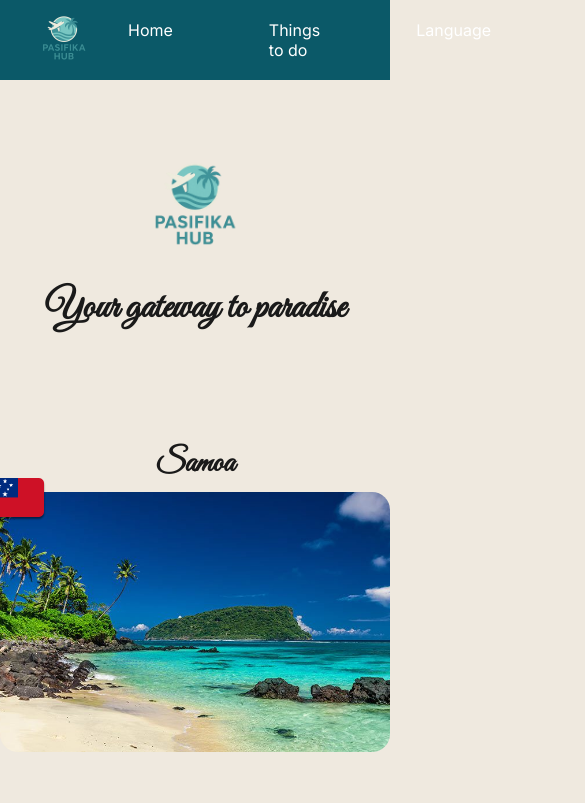
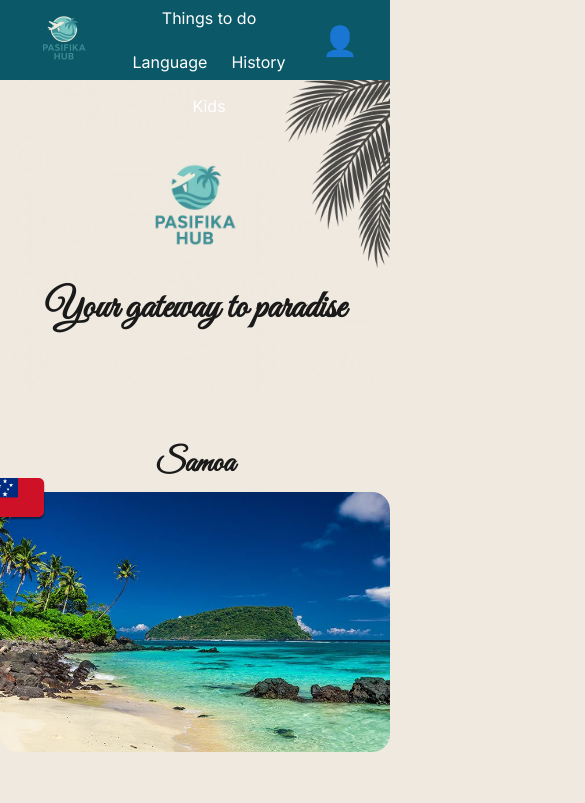
Before and after one commit to jjooeew/Pasifika_Travel_Hub, a React (Create React App) app in the folder frontend-web/: page / in a window 390 px wide. Shown: the top 803 px of the page, 585 px wide, since content can reach past the window. Built offline with nearby package versions, Linux system fonts and the light colour scheme.

Commit message:
Added background patterns

```diff
--- a/frontend-web/src/App.js
+++ b/frontend-web/src/App.js
@@ -1,19 +1,28 @@
+
 import { BrowserRouter, Routes, Route } from 'react-router-dom';
-import  NavBar from './components/NavBar/NavBar';
+import NavBar    from './components/NavBar/NavBar';
 import LandingPage from './pages/LandingPage';
+
 
 function App() {
   return (
     <BrowserRouter>
       <NavBar />
-      <Routes>
-        <Route path="/" element={<LandingPage />} />
-        {/* stub routes for now */}
+
+
+      <div className="page-wrapper">
+        <Routes>
+        <Route path="/" element={<LandingPage/>} />
         <Route path="/things-to-do" element={<h1>Things to do</h1>} />
         <Route path="/language"     element={<h1>Language</h1>} />
         <Route path="/history"      element={<h1>History</h1>} />
         <Route path="/kids"         element={<h1>Kids</h1>} />
-      </Routes>
+
+        </Routes>
+      </div>
+
+
+
     </BrowserRouter>
   );
 }
--- a/frontend-web/src/components/HeroSection/HeroSection.css
+++ b/frontend-web/src/components/HeroSection/HeroSection.css
@@ -3,9 +3,10 @@
   text-align: center;
   padding: 4rem 1rem 2rem;
   background: var(--cream);
+  background: transparent;
 }
 
-.hero::before {               /* faint motif behind everything */
+.hero::before {
   content: '';
   position: absolute;
   inset: 0;
--- a/frontend-web/src/components/NavBar/NavBar.css
+++ b/frontend-web/src/components/NavBar/NavBar.css
@@ -14,6 +14,7 @@
     gap: 6rem;
     flex-grow: 1;
     justify-content: center;
+    flex-wrap: wrap;
     }
 
 @media (min-width: 1400px) {
@@ -22,6 +23,20 @@
   }
 }
 
+@media (max-width: 900px) {
+  .navbar__links {
+    gap: 3rem;
+  }
+}
+
+@media (max-width: 600px) {
+  .navbar__links {
+    gap: 1.5rem;
+  }
+}
+
+
+
 .navbar__logo img { width: 64px;height: auto;}
 
 .navbar__profile { font-size: 1.8rem; cursor: pointer; }
--- a/frontend-web/src/index.css
+++ b/frontend-web/src/index.css
@@ -7,6 +7,7 @@
 * { box-sizing: border-box; }
 body {
   margin: 0;
+  background: transparent;
   font-family: 'Inter', sans-serif;
   background: var(--cream);
   color: var(--text);
@@ -14,3 +15,53 @@
 
 a { color: inherit; text-decoration: none; }
 ul { margin: 0; padding: 0; list-style: none; }
+
+.page-wrapper {
+  position: relative;}
+
+  .page-wrapper::before {
+  content: '';
+  position: absolute;
+  top: 0;
+  left: 0;
+
+
+  width: 50%;
+  height: 100%;
+
+  background-image: url('./assets/images/pattern1.png');
+  background-repeat: repeat;
+  background-size: contain;
+
+  opacity: 3;
+  z-index: -1;
+}
+
+.page-wrapper::after {
+  content: '';
+  position: absolute;
+
+  top: 0;
+  right: 0;
+
+  width: 200px;  /* adjust depending on image size */
+  height: 200px;
+
+  background-image: url('./assets/images/palm.png');
+  background-repeat: no-repeat;
+  background-size: contain;
+  background-position: top right;
+
+  opacity: 0.8;     /* make it semi-transparent if needed */
+  z-index: -1;      /* keep behind content */
+  pointer-events: none;  /* ensures it doesn’t block clicks */
+}
+
+
+@media (max-width: 800px) {
+  .page-wrapper::before {
+
+    width: 0;
+    opacity: 0;
+  }
+}
```
Also changed, not shown: frontend-web/src/App.css (deleted, +0 -38 lines), frontend-web/src/pages/LandingPage.css (added).
